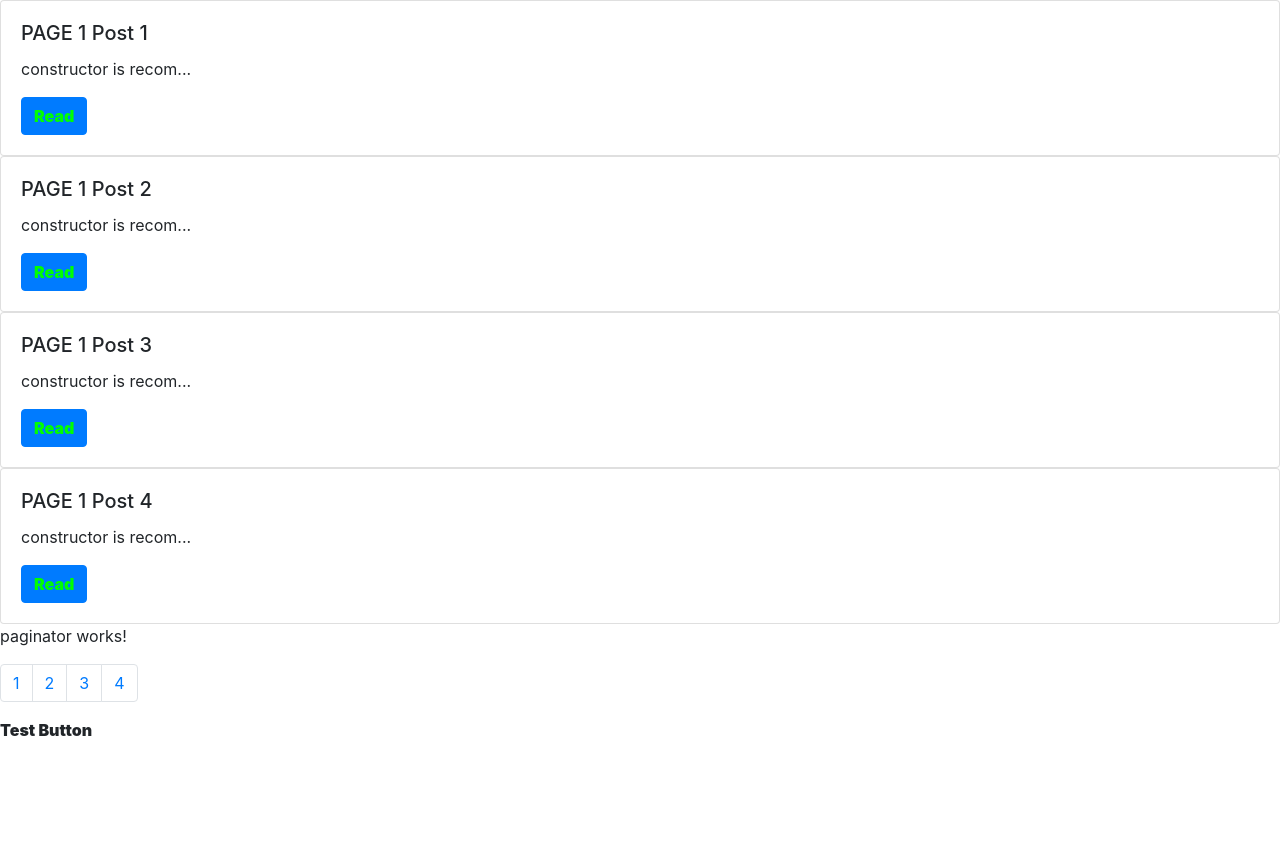
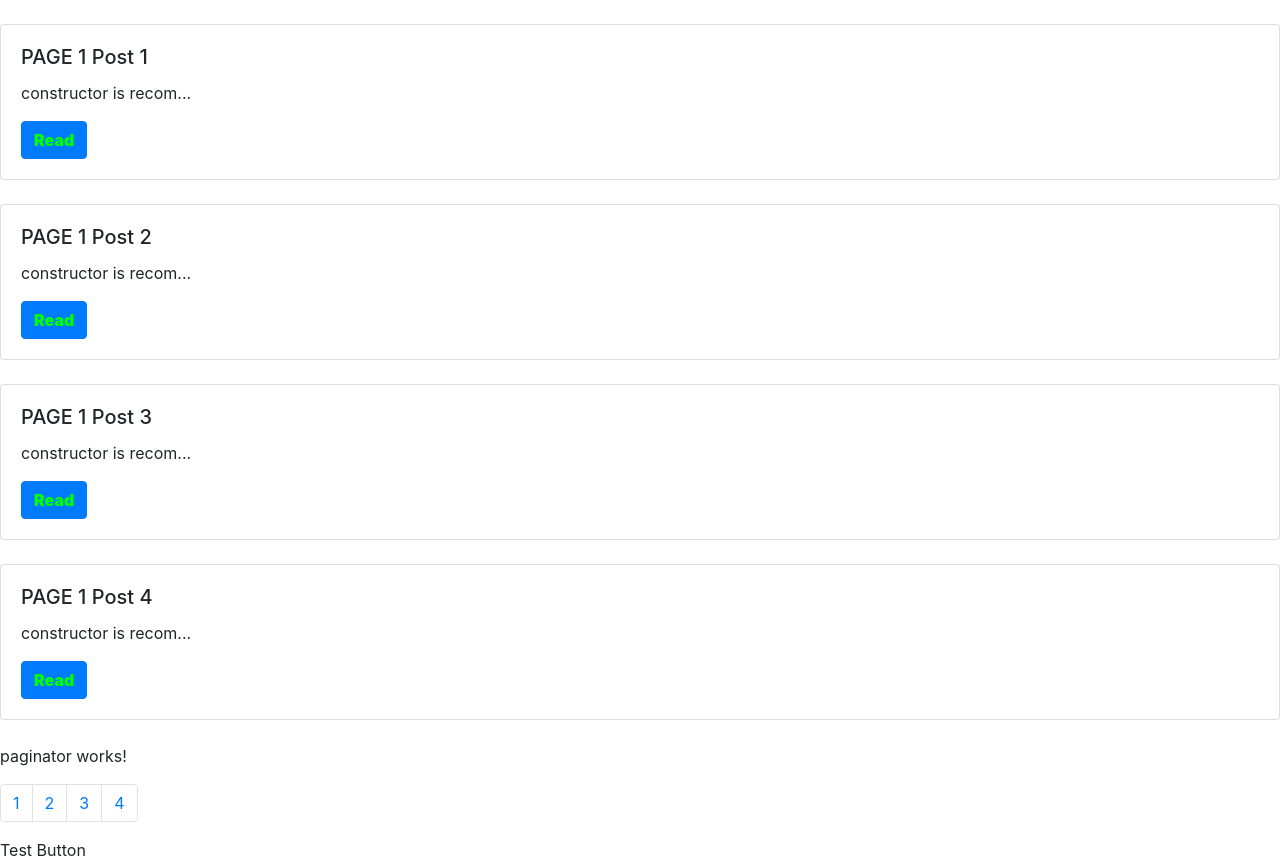
Before and after one commit to separse/angular-components-indepth, an Angular app: page / in a window 1280 px wide. Before the commit the page ends 800 px from the top, so only its background shows below. Built offline with nearby package versions, Linux system fonts and the light colour scheme.

Commit message:
applying CSS features and styling

```diff
--- a/src/app/blog-post-tile/blog-post-tile.component.html
+++ b/src/app/blog-post-tile/blog-post-tile.component.html
@@ -1,4 +1,4 @@
-<div class="card">
+<div class="card blog-tile">
   <div class="card-body">
     <h5 class="card-title">{{post.title}}</h5>
     <!-- <p class="card-text">{{post.summary | truncate: [30] }}</p> -->
--- a/src/app/blog-post-tile/blog-post-tile.component.scss
+++ b/src/app/blog-post-tile/blog-post-tile.component.scss
@@ -3,6 +3,15 @@
     color: lime;
 }
 
+// .blog-tile {
+//     margin: 20px;
+// }
+
+// :host apply styling to the PARENT level coponent
+:host {
+    margin: 20px;
+}
+
 
 // blog-btn
 // This has to be applied to ONE pasticular button
--- a/src/app/blog-post-tile/blog-post-tile.component.ts
+++ b/src/app/blog-post-tile/blog-post-tile.component.ts
@@ -7,7 +7,7 @@
   selector: 'app-blog-post-tile',
   templateUrl: './blog-post-tile.component.html',
   styleUrls: ['./blog-post-tile.component.scss'],
-  encapsulation: ViewEncapsulation.None
+  // encapsulation: ViewEncapsulation.None
 })
 export class BlogPostTileComponent implements OnInit {
 
```
